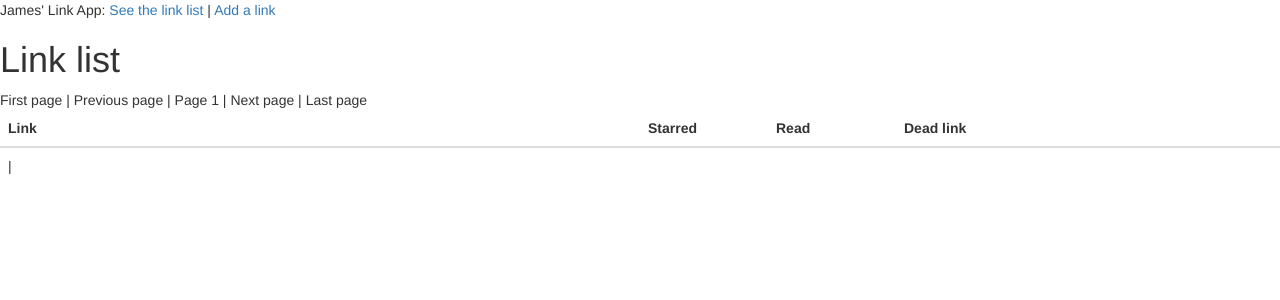
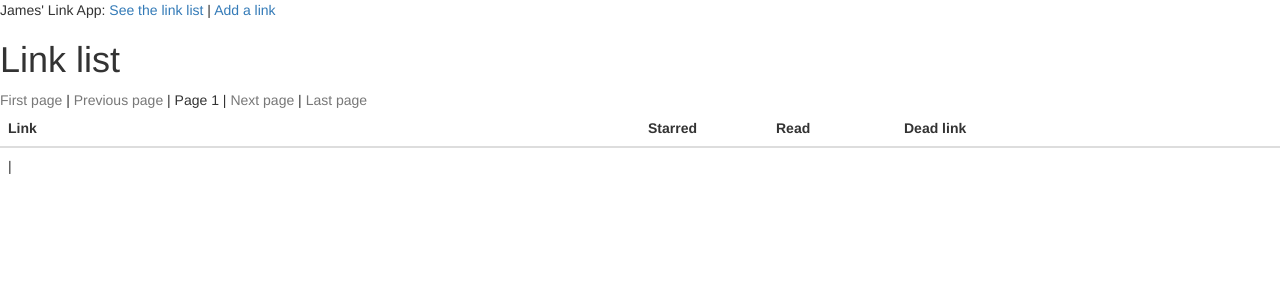
Before and after one commit to jamesgallien/url-text-file-importer, a Flask app: page / in a window 1280 px wide. Shown: the top 300 px of the page. Run offline with Flask 2, Linux system fonts and the light colour scheme; tables that the repository leaves empty hold one stand-in row (values such as "Sample post"); some libraries are stand-ins or nearby versions.

Commit message:
Move navigation

```diff
--- a/app/templates/index.html
+++ b/app/templates/index.html
@@ -36,23 +36,27 @@
                 </tr>
             {% endif %}
         {% endfor %}
-        <p style="display:inline">First page</p>
-        |
-        {% if prev_url %}
+        {% if page == 1 %}
+            <p style="display:inline" class="text-muted">First page</p>
+            |
+            <p style="display:inline" class="text-muted">Previous page</p>
+        {% else %}
+            <a href="/">First page</a>
+            |
             <a href="{{prev_url}}">Previous page</a>
-        {% else %}
-            <p style="display:inline">Previous page</p>
         {% endif %}
         |
             <p style="display:inline">Page {{ page }}</p>
         |
         {% if next_url %}
             <a href="{{next_url}}">Next page</a>
+            |
+            <p style="display:inline">Last page</p>
         {% else %}
-            <p style="display:inline">Next page</p>
+            <p style="display:inline" class="text-muted">Next page</p>
+            |
+            <p style="display:inline" class="text-muted">Last page</p>
         {% endif %}
-        |
-        <p style="display:inline">Last page</p>
     </table>
 
 {% endblock %}
```
